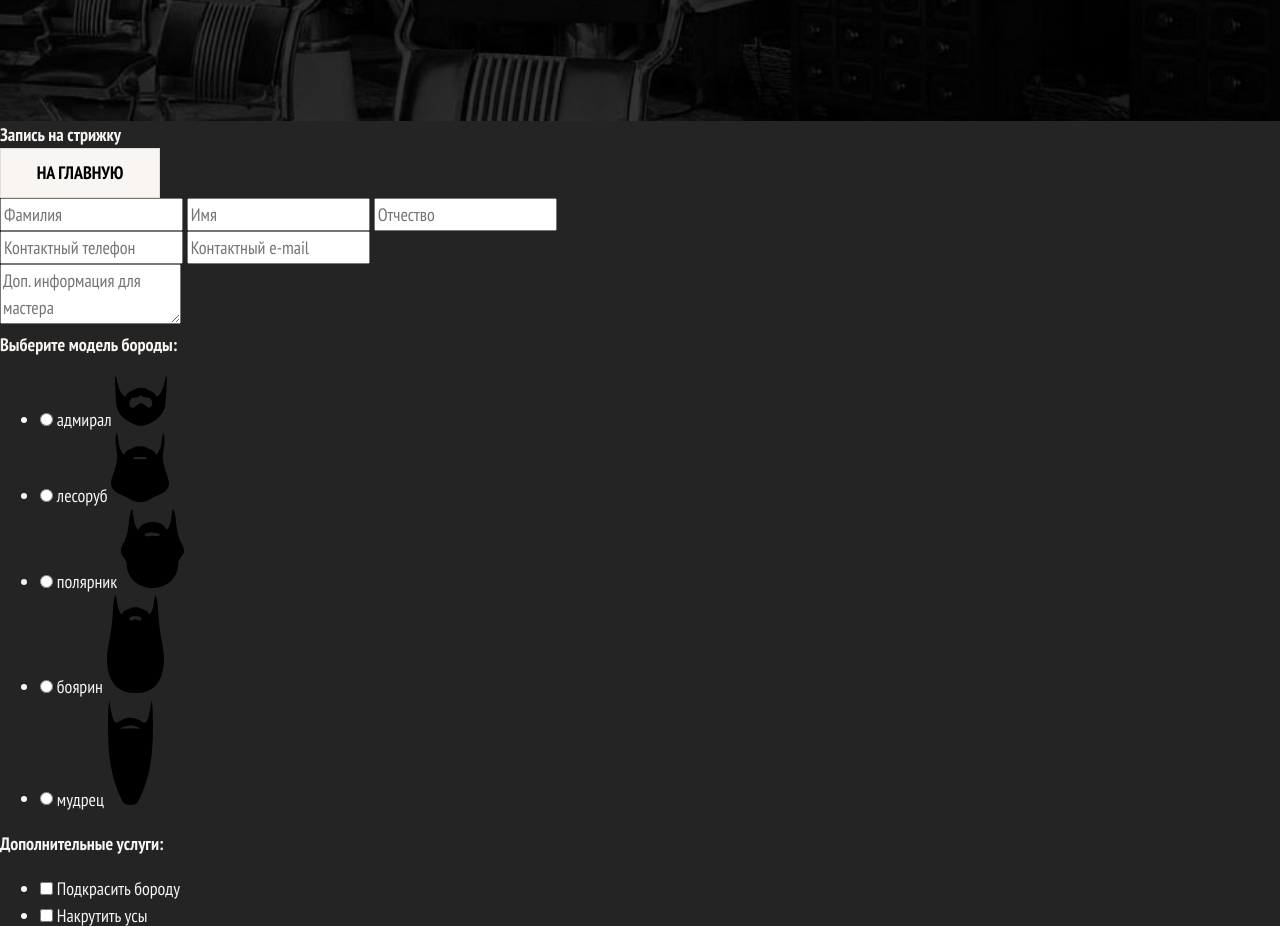
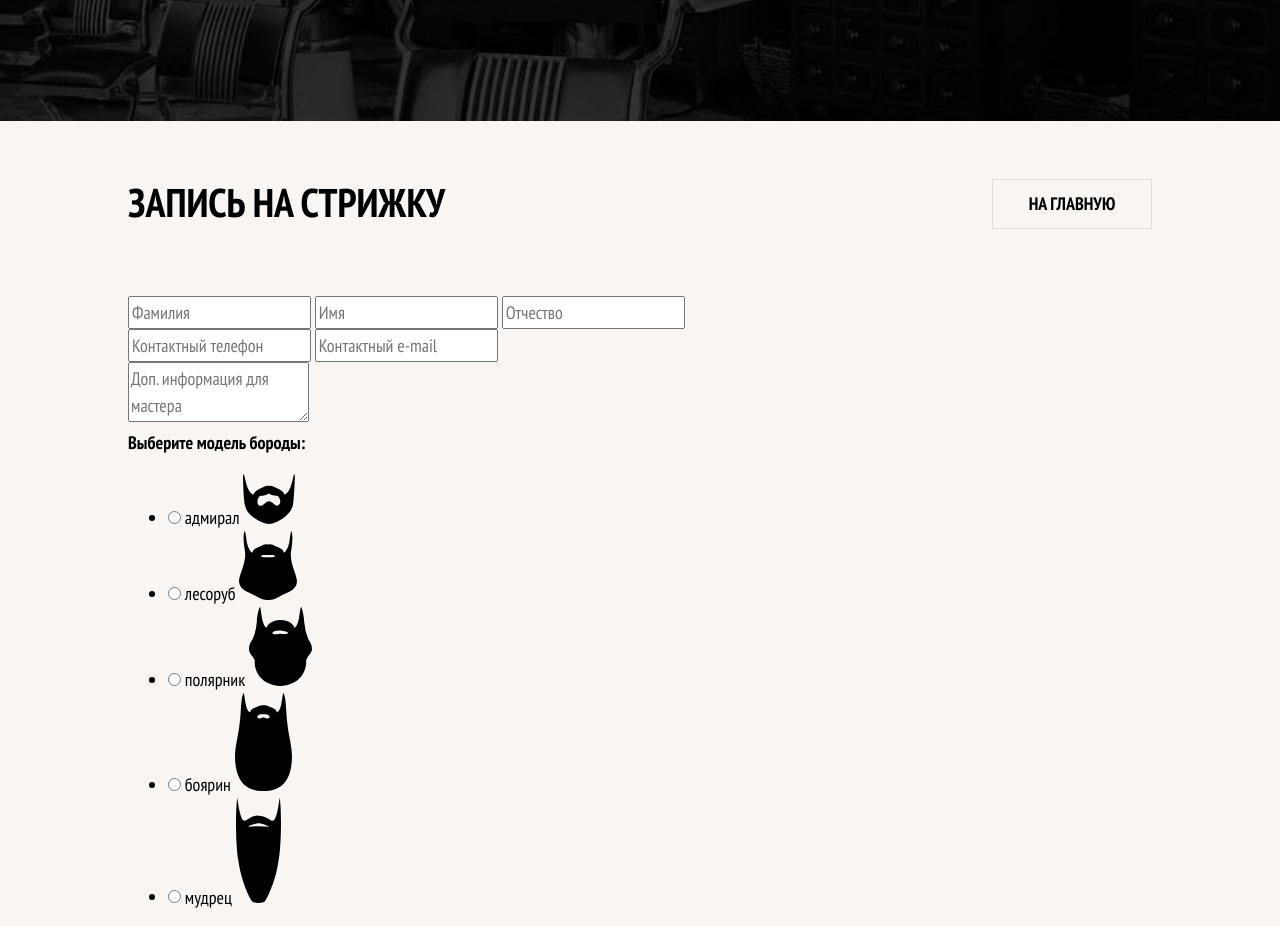
Before and after one commit to GalGrigoryeva/Barbershop-adaptive, a website: page form.html in a window 1280 px wide. Shown: the part 600-1526 px from the top of the page. Drawn offline with Linux system fonts and the light colour scheme; files that its build step writes are made by us from their sources.

Commit message:
Update style.css file

```diff
--- a/css/style.css
+++ b/css/style.css
@@ -757,6 +757,73 @@ table {
     padding-right: 10px;
   }
 }
+.inner-page {
+  color: #000000;
+  background-color: #f8f5f2;
+}
+.order {
+  padding-top: 30px;
+  padding-bottom: 39px;
+}
+.order__header {
+  margin-left: 20px;
+  margin-right: 20px;
+  margin-bottom: 27px;
+}
+.order__slogan {
+  margin: 0;
+  font-weight: bold;
+  font-size: 30px;
+  line-height: 30px;
+  text-transform: uppercase;
+}
+@media (max-width: 767px) {
+  .order__header {
+    text-align: center;
+  }
+  .order__to-main {
+    display: none;
+  }
+}
+@media (min-width: 768px) {
+  .order {
+    width: auto;
+    padding-top: 54px;
+    padding-bottom: 76px;
+  }
+  .order__header {
+    display: flex;
+    justify-content: space-between;
+    margin: 0;
+    margin-bottom: 67px;
+  }
+  .order__slogan {
+    padding-top: 8px;
+    font-size: 40px;
+  }
+}
+@media (min-width: 768px) and (min-width: 768px) {
+  .order {
+    width: 84%;
+    /*640px / 768px ~= 84%*/
+    max-width: 1200px;
+    margin: 0 auto;
+  }
+}
+@media (min-width: 768px) and (min-width: 1200px) {
+  .order {
+    width: 80%;
+    /*960px / 1200px = 80%*/
+    max-width: 2000px;
+    margin: 0 auto;
+  }
+}
+@media (min-width: 1200px) {
+  .order {
+    padding-top: 58px;
+    padding-bottom: 87px;
+  }
+}
 .page-footer {
   background-color: #292929;
 }
```
